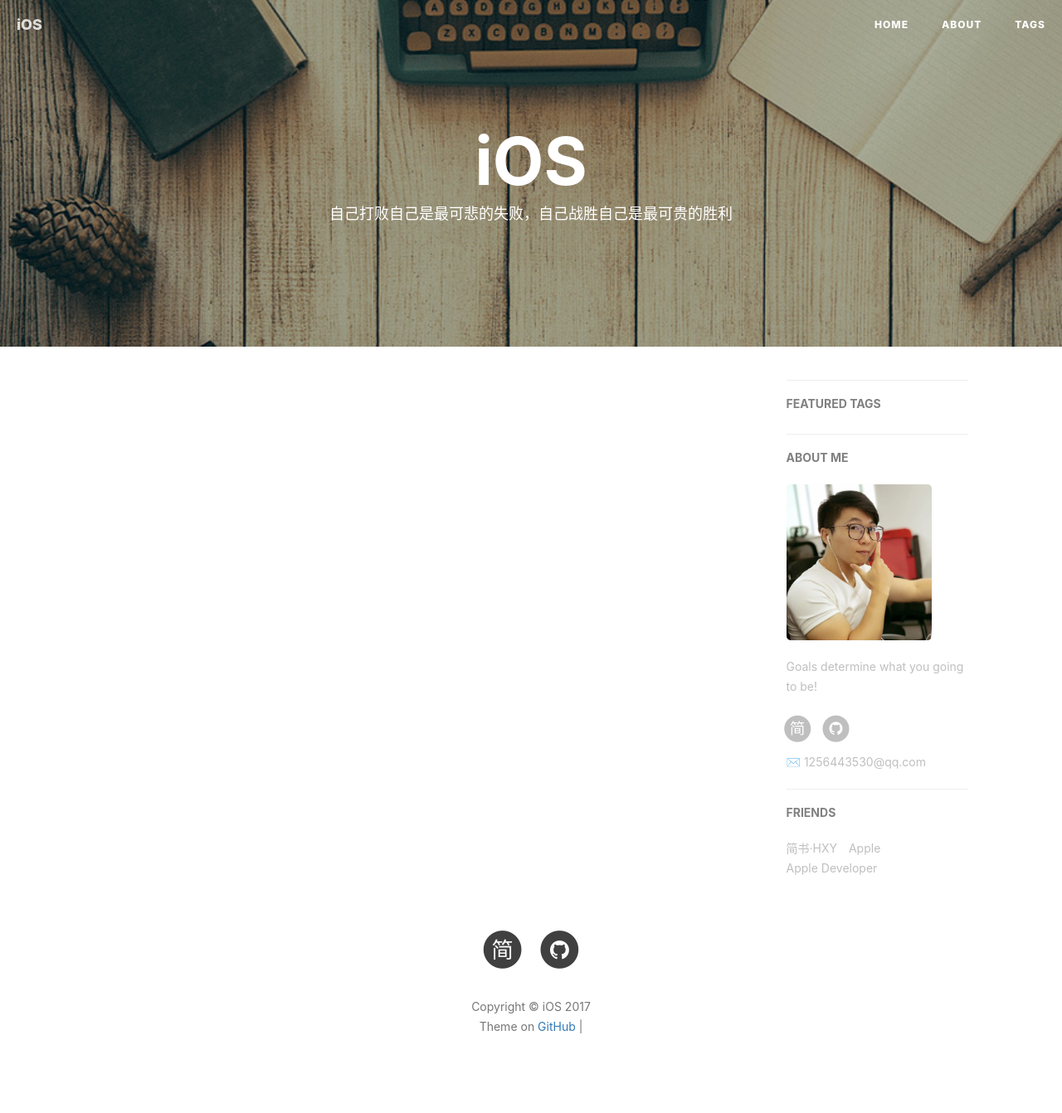
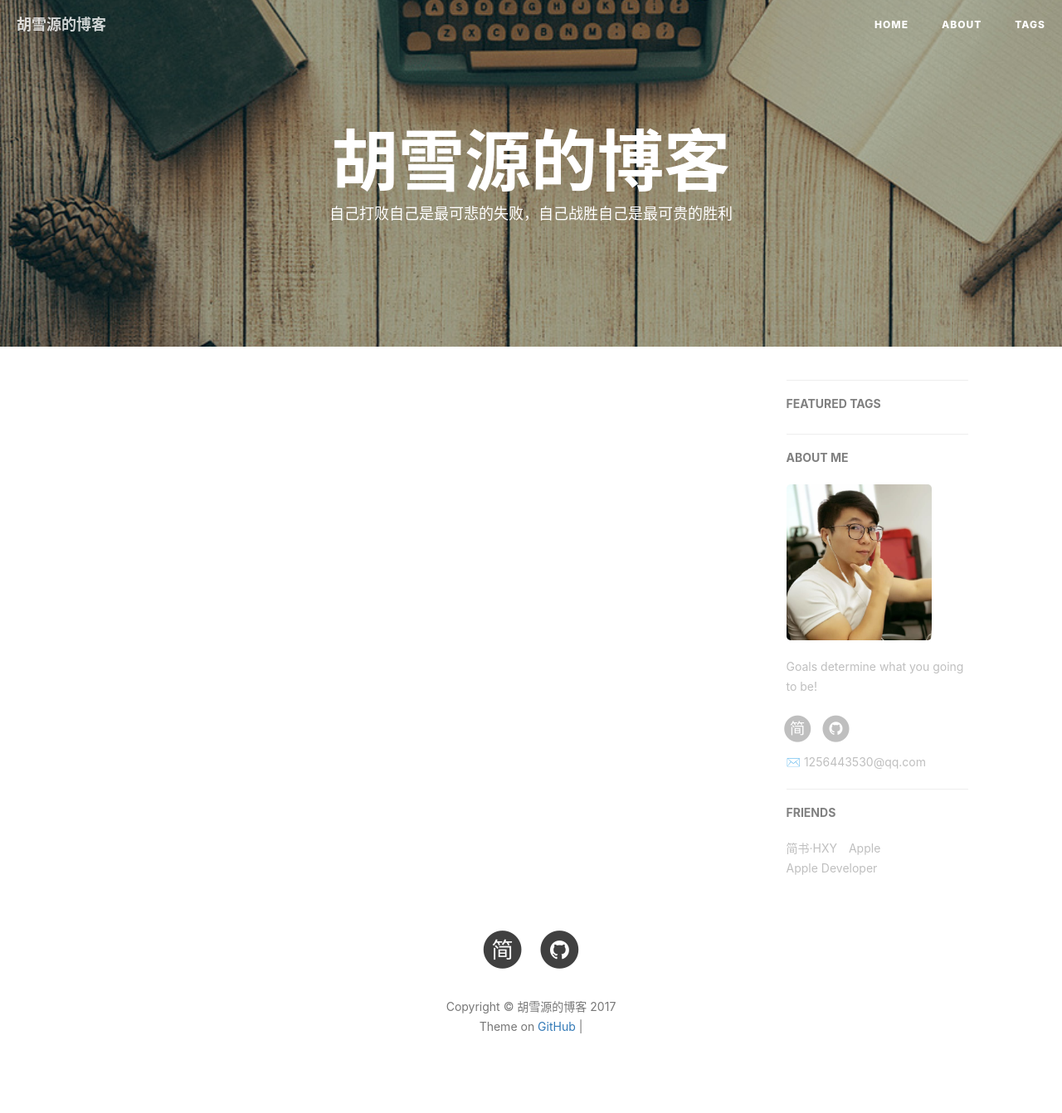
Before and after one commit to EdisonHXY/EdisonHXY.github.io, a Jekyll site: the page built from index.html, in a window 1280 px wide. Shown: the whole page at 83% size. Built offline with Jekyll 4.4.1, drawn with Linux system fonts in a browser that asks for light colours; nearby versions of some CDN libraries; the list of posts is cut into pages by our own code; comment, search, counter and statistics services are not loaded.

Commit message:
Update _config.yml

```diff
--- a/_config.yml
+++ b/_config.yml
@@ -1,5 +1,5 @@
 # Site settings
-title: iOS
+title: 胡雪源的博客
 SEOTitle: 胡雪源的博客 | HXY Blog
 header-img: img/post-bg-desk.jpg
 email: 1256443530@qq.com
```
